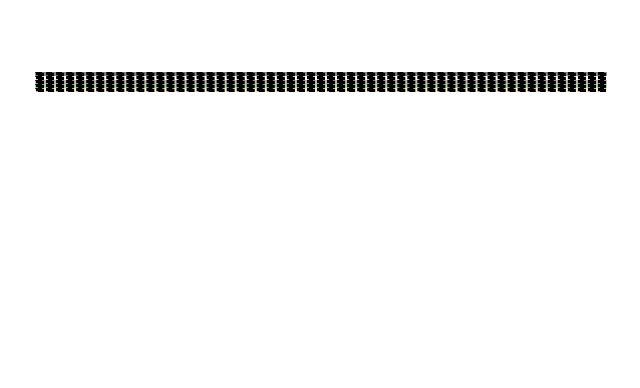
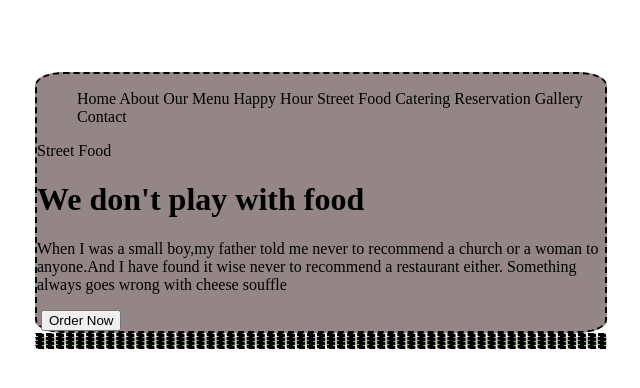
Before and after one commit to ErickGikonyo/street-food-, a plain HTML site: page index.html in a window 1280 px wide. Shown: the whole page, without its empty margins (37-677 px from the left). Drawn offline with Linux system fonts and the light colour scheme.

Commit message:
updates.it will update the content

```diff
--- a/index.html
+++ b/index.html
@@ -5,7 +5,25 @@
         <title>Street Food</title>
     </head>
     <body>
-        <div id="first"></div>
+        <div id="first">
+            <menu id="menu" type="toolbar">Home
+                About
+                Our Menu
+                Happy Hour
+                Street Food
+                Catering
+                Reservation
+                Gallery
+                Contact
+            </menu>
+            <p id="street">Street Food</p>
+            <h1>We don't play with food</h1>
+           <p id="intro"> When I was a small boy,my father told me never to recommend a church or
+        a woman to anyone.And I have found it wise never to recommend a restaurant either.
+    Something always goes wrong with cheese souffle</p>
+    <img src="">
+    <button>Order Now</button>
+        </div>
         <div id="second"></div>
         <div id="third"></div>
         <div id="fourth"></div>
```
